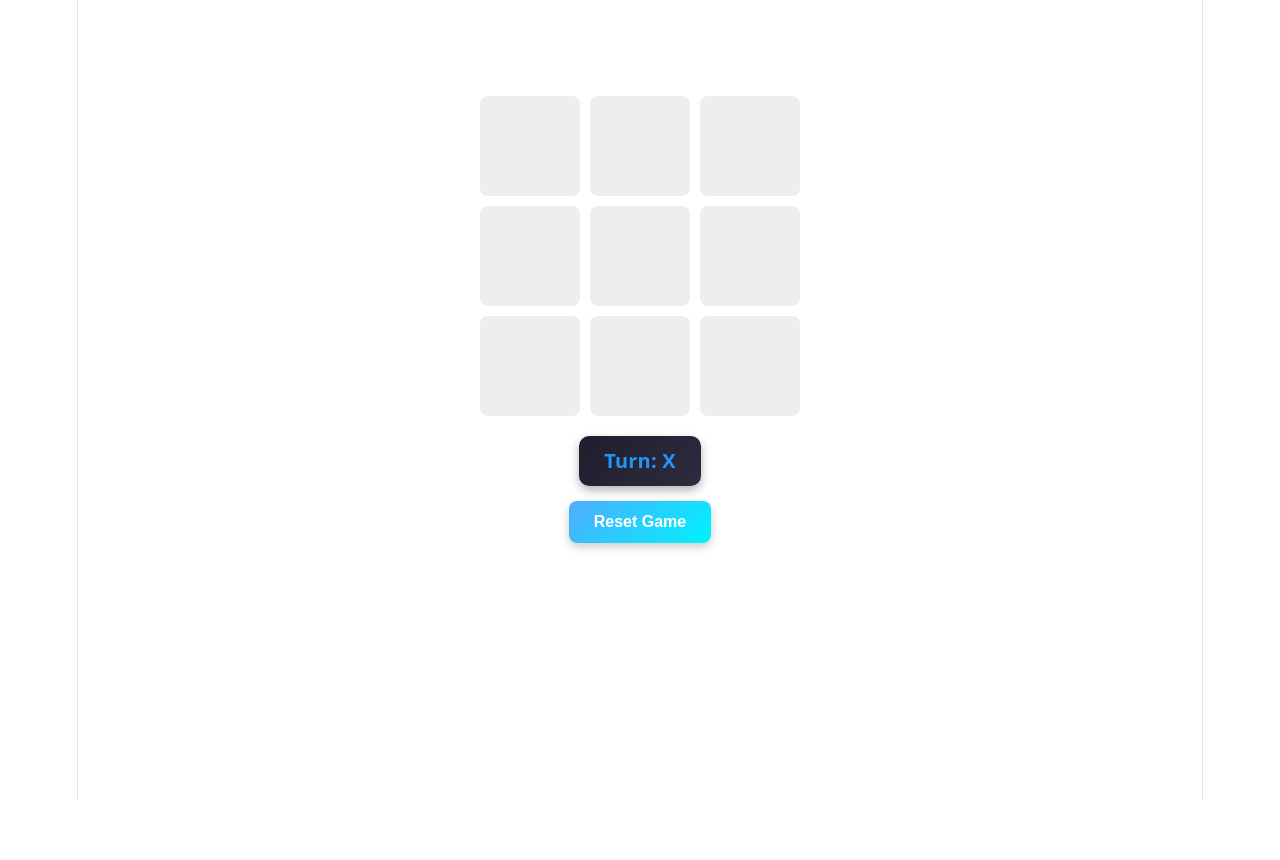
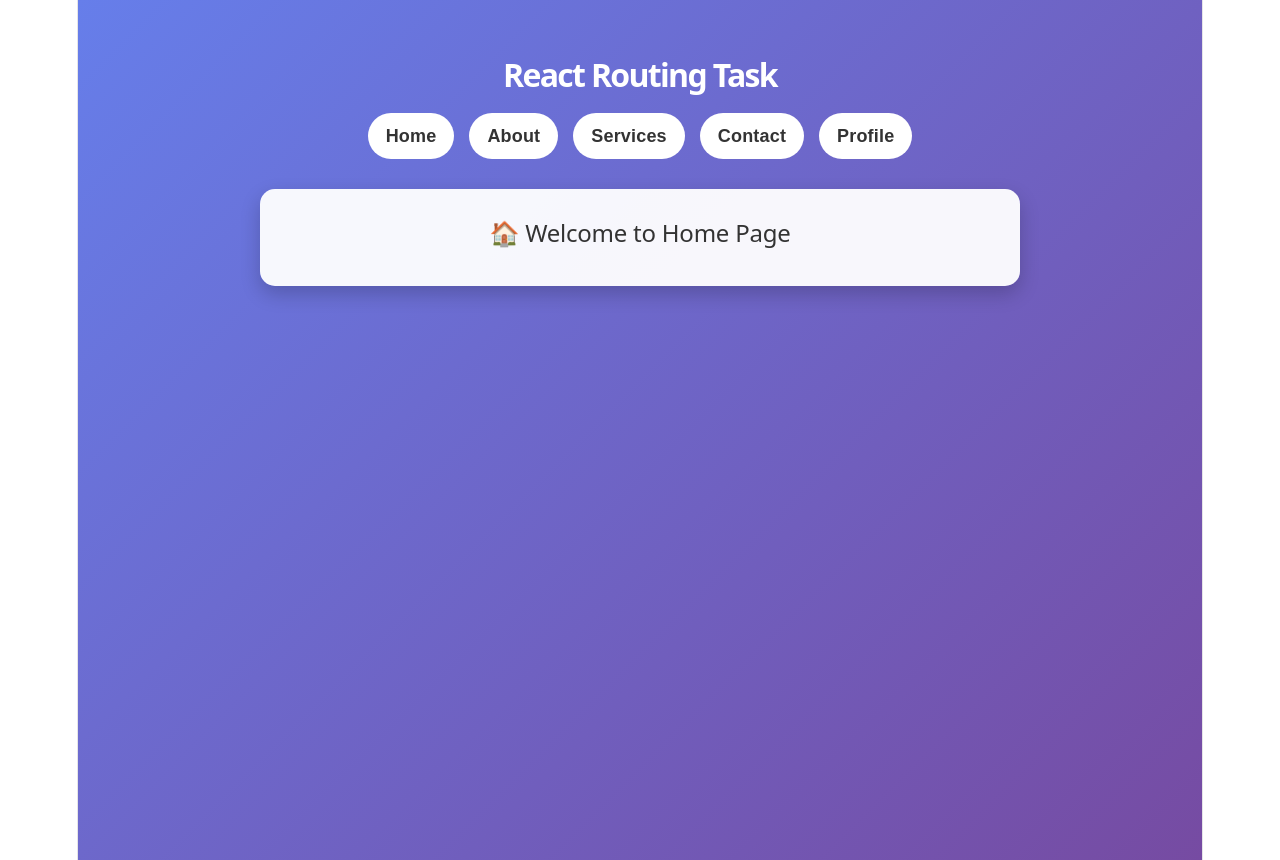
Before and after one commit to Jeevitha-98/Jeevitha, a React (Vite) app: page / in a window 1280 px wide. Before the commit the page ends 800 px from the top, so only its background shows below. Built offline with nearby package versions, Linux system fonts and the light colour scheme.

Commit message:
ReactJS (Task 12)

```diff
--- a/package.json
+++ b/package.json
@@ -11,7 +11,8 @@
   },
   "dependencies": {
     "react": "^19.2.4",
-    "react-dom": "^19.2.4"
+    "react-dom": "^19.2.4",
+    "react-router-dom": "^7.14.0"
   },
   "devDependencies": {
     "@babel/core": "^7.29.0",
--- a/src/App.jsx
+++ b/src/App.jsx
@@ -2,13 +2,13 @@
 //import Parent from "./Parent";
 //import Map from "./Component/Map"
 //import Studentcard from "./Studentcard";
-import RegistrationForm from "./Component/Registration form";
-import Stopwatch from "./Component/Stopwatch";
-import API from "./Component/API";
+//import RegistrationForm from "./Component/Registration form";
+//import Stopwatch from "./Component/Stopwatch";
+//import API from "./Component/API";
 //import Minichatapp from "./Component/Minichatapp";
- import React, { useState } from "react";
-import { ThemeContext } from "./Component/ThemeContext";
-import Profile from "./Component/Profile";
+// import React, { useState } from "react";
+//import { ThemeContext } from "./Component/ThemeContext";
+//import Profile from "./Component/Profile";
 
 
 
@@ -95,15 +95,156 @@ const buttonStyle = {
 
 
 //import UseReducerForm from "./Component/UseReducerForm";
-import XOGame from "./Component/XOGame";
+//import XOGame from "./Component/XOGame";*/
+
+
+
+
+import React from "react";
+
+
+import {
+  BrowserRouter as Router,
+  Routes,
+  Route,
+  Link,
+  Outlet,
+} from "react-router-dom";
+
+
+
+const Home = () => <h2 style={styles.text}>🏠 Welcome to Home Page</h2>;
+const About = () => <h2 style={styles.text}>ℹ️ About Us Page</h2>;
+const Contact = () => <h2 style={styles.text}>📞 Contact Page</h2>;
+const Profile = () => <h2 style={styles.text}>👤 User Profile Page</h2>;
+
+
+const Services = () => {
+  return (
+    <div>
+      <h2 style={styles.sectionTitle}>🛠 Services</h2>
+
+      <div style={styles.subNav}>
+        <Link to="web" style={styles.subLink}>Web</Link>
+        <Link to="app" style={styles.subLink}>App</Link>
+        <Link to="uiux" style={styles.subLink}>UI/UX</Link>
+      </div>
+
+      <Outlet />
+    </div>
+  );
+};
+
+const Web = () => <h3 style={styles.text}>🌐 Web Development</h3>;
+const AppDev = () => <h3 style={styles.text}>📱 App Development</h3>;
+const UIUX = () => <h3 style={styles.text}>🎨 UI/UX Design</h3>;
+
 
 
 export default function App() {
-  return(
-    <div>
-   <XOGame/>
-    </div>
+  return (
+    <Router>
+      <div style={styles.container}>
 
+
+        <h1 style={styles.title}>React Routing Task</h1>
+
+
+        <nav style={styles.nav}>
+          <Link to="/" style={styles.link}>Home</Link>
+          <Link to="/about" style={styles.link}>About</Link>
+          <Link to="/services" style={styles.link}>Services</Link>
+          <Link to="/contact" style={styles.link}>Contact</Link>
+          <Link to="/profile" style={styles.link}>Profile</Link>
+        </nav>
+
+        <div style={styles.card}>
+          <Routes>
+            <Route path="/" element={<Home />} />
+            <Route path="/about" element={<About />} />
+
+            <Route path="/services" element={<Services />}>
+              <Route index element={<h3 style={styles.text}>Select a service 👇</h3>} />
+              <Route path="web" element={<Web />} />
+              <Route path="app" element={<AppDev />} />
+              <Route path="uiux" element={<UIUX />} />
+            </Route>
+
+            <Route path="/contact" element={<Contact />} />
+            <Route path="/profile" element={<Profile />} />
+          </Routes>
+        </div>
+
+      </div>
+    </Router>
   );
+}
 
-}
+
+
+const styles = {
+  container: {
+    minHeight: "100vh",
+    padding: "30px",
+    textAlign: "center",
+    background: "linear-gradient(135deg, #667eea, #764ba2)",
+    fontFamily: "Arial, sans-serif",
+  },
+
+  title: {
+    color: "#fff",
+    marginBottom: "25px",
+    fontSize: "32px",
+    fontWeight: "bold",
+  },
+
+  nav: {
+    display: "flex",
+    justifyContent: "center",
+    gap: "15px",
+    marginBottom: "30px",
+    flexWrap: "wrap",
+  },
+
+  link: {
+    textDecoration: "none",
+    padding: "10px 18px",
+    background: "#ffffff",
+    color: "#333",
+    borderRadius: "25px",
+    fontWeight: "600",
+    transition: "0.3s",
+  },
+
+  card: {
+    background: "rgba(255, 255, 255, 0.95)",
+    padding: "30px",
+    borderRadius: "15px",
+    maxWidth: "700px",
+    margin: "auto",
+    boxShadow: "0 8px 20px rgba(0,0,0,0.2)",
+  },
+
+  text: {
+    color: "#333",
+  },
+
+  sectionTitle: {
+    marginBottom: "15px",
+    color: "#444",
+  },
+
+  subNav: {
+    marginBottom: "15px",
+  },
+
+  subLink: {
+    margin: "0 10px",
+    padding: "6px 12px",
+    background: "#667eea",
+    color: "#fff",
+    borderRadius: "15px",
+    textDecoration: "none",
+    fontSize: "14px",
+  },
+};
```
Also changed, not shown: 1 other file (tests, documents, lock files or other folders).
